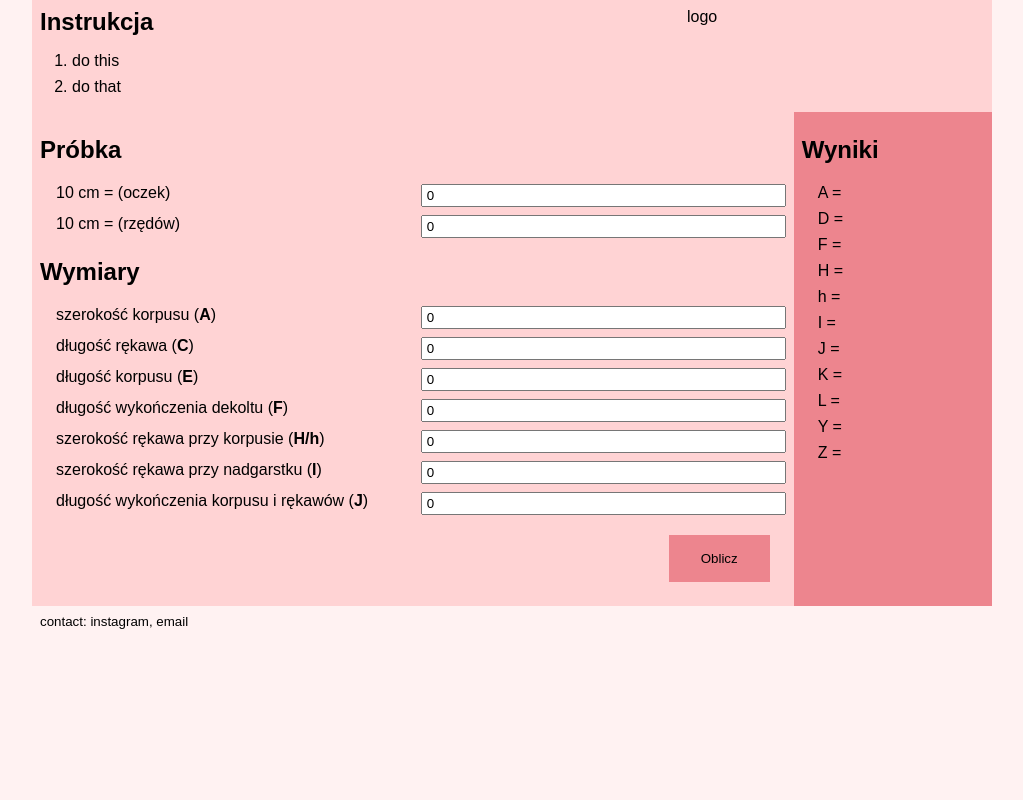
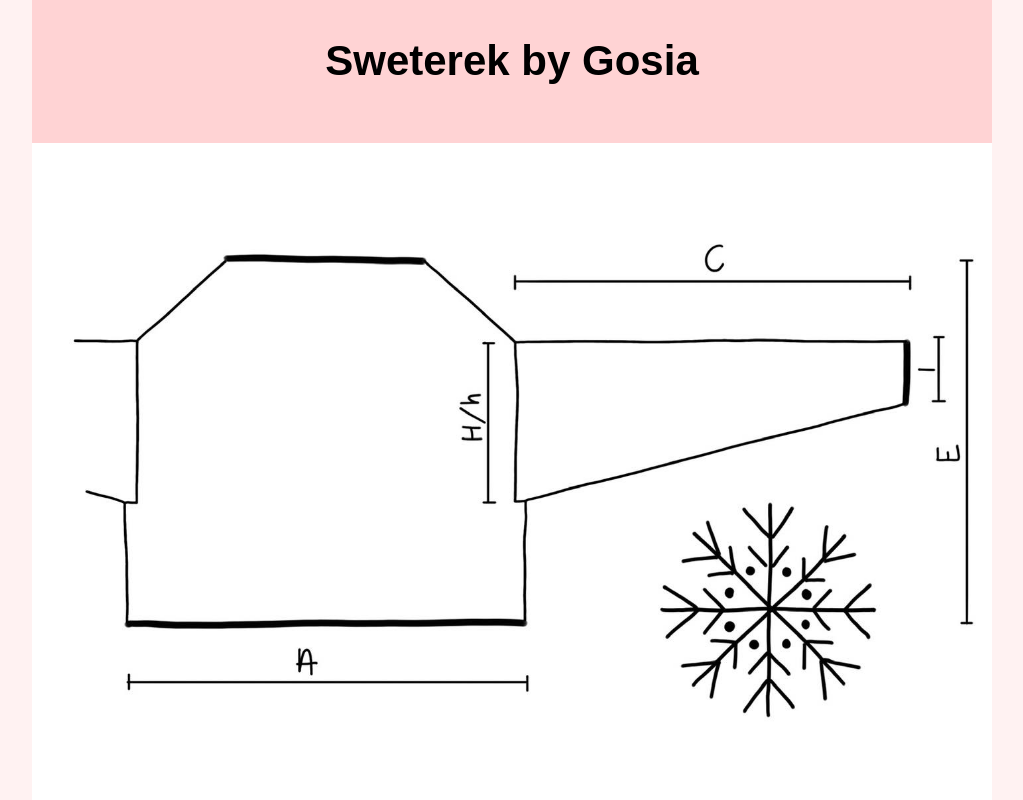
Before and after one commit to soofka/gosia, a plain HTML site: page index.html in a window 1280 px wide. Shown: the top 800 px of the page, without its empty margins (128-1151 px from the left). Drawn offline with Linux system fonts and the light colour scheme.

Commit message:
added swetr image

```diff
--- a/index.html
+++ b/index.html
@@ -4,111 +4,173 @@
   </head>
   <body>
     <style>
+      :root {
+        --grid: 8px;
+        --font-size: 12px;
+        --font-size-val: 12;
+        --page-min-size: 320px;
+        --page-min-size-val: 320;
+        --page-max-size: 960px;
+        --page-max-size-val: 960;
+
+        --white: rgba(255, 255, 255, 1);
+        --black: rgba(0, 0, 0, 1);
+        --pink-1: rgba(255, 242, 242, 1);
+        --pink-2: rgba(255, 211, 212, 1);
+        --pink-2-light: rgba(255, 211, 212, 0.76);
+        --pink-3: rgba(237, 133, 142, 1);
+        --pink-3-light: rgba(237, 133, 142, 0.88);
+        --success: rgba(112, 163, 78, 1);
+        --failure: rgba(196, 46, 28, 1);
+      }
+
       * {
-        font-family: Arial, Helvetica, sans-serif;
         margin: 0;
         padding: 0;
       }
 
-      body {
-        background: #fff2f2;
+      html, body {
+        color: var(--black);
+        background: var(--pink-1);
+        font-family: Arial, Helvetica, sans-serif;
+        font-size: calc(var(--font-size) + (var(--font-size-val)/2) * ((100vw - var(--page-min-size)) / (var(--page-max-size-val) - var(--page-min-size-val))));
+        font-style: normal;
+        font-variant: normal;
+        line-height: normal;
+      }
+
+      h1 {
+        font-size: calc((2 * var(--font-size)) + ((2 * var(--font-size-val))/2) * ((100vw - var(--page-min-size)) / (var(--page-max-size-val) - var(--page-min-size-val))));
+        margin: calc(((2 * var(--font-size)) + ((2 * var(--font-size-val))/2) * ((100vw - var(--page-min-size)) / (var(--page-max-size-val) - var(--page-min-size-val))))/2) 0 calc((2 * var(--font-size)) + ((2 * var(--font-size-val))/2) * ((100vw - var(--page-min-size)) / (var(--page-max-size-val) - var(--page-min-size-val)))) 0;
       }
 
       h2 {
-        margin: 16px 0;
+        font-size: calc((1.5 * var(--font-size)) + ((1.5 * var(--font-size-val))/2) * ((100vw - var(--page-min-size)) / (var(--page-max-size-val) - var(--page-min-size-val))));
+        margin: calc(((1.5 * var(--font-size)) + ((1.5 * var(--font-size-val))/2) * ((100vw - var(--page-min-size)) / (var(--page-max-size-val) - var(--page-min-size-val))))/2) 0 calc((1.5 * var(--font-size)) + ((1.5 * var(--font-size-val))/2) * ((100vw - var(--page-min-size)) / (var(--page-max-size-val) - var(--page-min-size-val)))) 0;
       }
 
-      ol li {
-        margin: 0 0 8px 32px;
+      h3 {
+        font-size: calc((1.25 * var(--font-size)) + ((1.25 * var(--font-size-val))/2) * ((100vw - var(--page-min-size)) / (var(--page-max-size-val) - var(--page-min-size-val))));
+        margin: calc(((1.25 * var(--font-size)) + ((1.25 * var(--font-size-val))/2) * ((100vw - var(--page-min-size)) / (var(--page-max-size-val) - var(--page-min-size-val))))/2) 0 calc((1.25 * var(--font-size)) + ((1.25 * var(--font-size-val))/2) * ((100vw - var(--page-min-size)) / (var(--page-max-size-val) - var(--page-min-size-val)))) 0;
+      }
+
+      h4, p, label, input, button {
+        font-size: calc(var(--font-size) + (var(--font-size-val)/2) * ((100vw - var(--page-min-size)) / (var(--page-max-size-val) - var(--page-min-size-val))));
+        margin: 0;
+      }
+
+      small {
+        font-size: calc((0.75 * var(--font-size)) + ((1.25 * var(--font-size-val))/2) * ((100vw - var(--page-min-size)) / (var(--page-max-size-val) - var(--page-min-size-val))));
+        margin: 0;
       }
 
       .wrapper {
         display: flex;
         flex-direction: column;
-        max-width: 960px;
+        min-width: var(--page-min-size);
+        max-width: var(--page-max-size);
         margin: 0 auto;
       }
 
-      header {
-        display: flex;
-        flex-flow: row-reverse wrap;
-        background: #ffd3d4;
+      .container {
+        padding: calc(2 * var(--grid));
       }
 
-      .logo {
-        flex-grow: 1;
+      .rows-container {
+        background: var(--white);
       }
 
-      .intro {
-        flex-grow: 2;
+      .row {
+        padding: calc(var(--grid) * 2) calc(var(--grid) * 2) calc(var(--grid) * 2) calc(var(--grid) * 3);
+      }
+
+      .validation__success {
+        box-shadow: 0 0 calc(var(--grid) / 8) calc(var(--grid) / 4) var(--success);
+      }
+
+      .validation__failure {
+        box-shadow: 0 0 calc(var(--grid) / 8) calc(var(--grid) / 4) var(--failure);
+      }
+
+      header {
+        padding: calc(var(--grid) * 2) var(--grid);
+        background: var(--pink-2);
+        text-align: center;
       }
 
       main {
         display: flex;
-        flex-flow: row wrap;
-        background: #ffd3d4;
+        flex-direction: column;
+        background: var(--pink-2);
       }
 
-      .input {
+      .calculator {
+        display: flex;
+        flex-flow: row wrap;
+      }
+
+      .calculator--input {
         flex-grow: 1;
       }
 
-      .output {
+      .calculator--input .row {
+        background: var(--pink-2);
+        padding-bottom: calc(var(--grid) * 4);
+      }
+
+      .calculator--input .row:nth-of-type(even) {
+        background:var(--pink-2-light);
+      }
+
+      .calculator--output {
         flex-grow: 1;
-        background: #ed858e;
+        background: var(--pink-3);
+        border-top: 1px solid var(--pink-3-light);
+        border-left: 1px solid var(--pink-3-light);
+        border-top-left-radius: var(--grid);
+      }
+
+      .calculator--output .row {
+        background: var(--pink-3);
+      }
+
+      .calculator--output .row:nth-of-type(even) {
+        background:var(--pink-3-light);
       }
 
       input {
-        padding: 2px 4px;
+        display: inline;
+        float: right;
+        max-width: calc(16 * var(--grid));
+        padding: calc(var(--grid) / 2) var(--grid);
       }
 
       button {
         border: none;
-        background: #ed858e;
-        margin: 16px;
-        padding: 16px 32px;
+        background: var(--pink-3);
+        margin: calc(var(--grid) * 2);
+        padding: calc(var(--grid) * 2) calc(var(--grid) * 4);
         cursor: pointer;
         float: right;
       }
 
       button:hover {
-        box-shadow: 0 0 2px 4px #ed858e;
-      }
-
-      .container {
-        padding: 8px;
-      }
-
-      .row {
-        display: grid;
-        grid-template-columns: 1fr 1fr;
-        padding: 4px 0 4px 16px;
-      }
-
-      .validation-success {
-        border: 1px solid #0f0;
-      }
-
-      .validation-failure {
-        border: 1px solid #f00;
+        background: var(--pink-3-light);
+        box-shadow: 0 0 calc(var(--grid) / 4) calc(var(--grid) / 2) var(--pink-3-light);
       }
     </style>
     <div class="wrapper">
-      <header class="container">
-        <div class="logo">logo</div>
-        <div class="intro">
-          <h2 style="margin-top:0">Instrukcja</h2>
-          <ol>
-            <li><p>do this</p></li>
-            <li><p>do that</p></li>
-          </ol>
-        </div>
+      <header>
+        <h1>Sweterek by Gosia</h1>
       </header>
       <main>
-        <div class="input container">
+        <img src="swetr.jpg" alt="Sweterek by Gosia" />
+        <div class="calculator">
+          <div class="calculator--input container">
             <form>
               <div class="sample">
                 <h2>Próbka</h2>
+                <div class="rows-container">
                   <div class="row">
                       <label for="stitches">10 cm = (oczek)</label>
                       <input type="number" name="stitches" id="stitches" value="0" />
@@ -118,8 +180,10 @@
                     <input type="number" name="rows" id="rows" value="0" />
                   </div>
                 </div>
+              </div>
               <div class="dimensions">
                 <h2>Wymiary</h2>
+                <div class="rows-container">
                   <div class="row">
                     <label for="body-width">szerokość korpusu (<strong>A</strong>)</label>
                     <input type="number" name="body-width" id="body-width" value="0" />
@@ -148,56 +212,60 @@
                     <label for="body-and-sleeves-finish-length">długość wykończenia korpusu i rękawów (<strong>J</strong>)</label>
                     <input type="number" name="body-and-sleeves-finish-length" id="body-and-sleeves-finish-length" value="0" />
                   </div>
+                </div>
                 <button type="submit">Oblicz</button>
               </div>
             </form>
           </div>
-        <div class="output container">
+          <div class="calculator--output container">
             <h2>Wyniki</h2>
+            <div class="rows-container">
               <p class="row">
                 <span>A =</span>
-            <span class="output-A"></span>
+                <span class="output-A">&nbsp;&nbsp;&nbsp;&nbsp;&nbsp;&nbsp;&nbsp;</span>
               </p>
               <p class="row">
                 <span>D =</span>
-            <span class="output-D"></span>
+                <span class="output-D">&nbsp;&nbsp;&nbsp;&nbsp;&nbsp;&nbsp;&nbsp;</span>
               </p>
               <p class="row">
                 <span>F =</span>
-            <span class="output-F"></span>
+                <span class="output-F">&nbsp;&nbsp;&nbsp;&nbsp;&nbsp;&nbsp;&nbsp;</span>
               </p>
               <p class="row">
                 <span>H =</span>
-            <span class="output-H"></span>
+                <span class="output-H">&nbsp;&nbsp;&nbsp;&nbsp;&nbsp;&nbsp;&nbsp;</span>
               </p>
               <p class="row">
                 <span>h =</span>
-            <span class="output-hh"></span>
+                <span class="output-hh">&nbsp;&nbsp;&nbsp;&nbsp;&nbsp;&nbsp;&nbsp;</span>
               </p>
               <p class="row">
                 <span>I =</span>
-            <span class="output-I"></span>
+                <span class="output-I">&nbsp;&nbsp;&nbsp;&nbsp;&nbsp;&nbsp;&nbsp;</span>
               </p>
               <p class="row">
                 <span>J =</span>
-            <span class="output-J"></span>
+                <span class="output-J">&nbsp;&nbsp;&nbsp;&nbsp;&nbsp;&nbsp;&nbsp;</span>
               </p>
               <p class="row">
                 <span>K =</span>
-            <span class="output-K"></span>
+                <span class="output-K">&nbsp;&nbsp;&nbsp;&nbsp;&nbsp;&nbsp;&nbsp;</span>
               </p>
               <p class="row">
                 <span>L =</span>
-            <span class="output-L"></span>
+                <span class="output-L">&nbsp;&nbsp;&nbsp;&nbsp;&nbsp;&nbsp;&nbsp;</span>
               </p>
               <p class="row">
                 <span>Y =</span>
-            <span class="output-Y"></span>
+                <span class="output-Y">&nbsp;&nbsp;&nbsp;&nbsp;&nbsp;&nbsp;&nbsp;</span>
               </p>
               <p class="row">
                 <span>Z =</span>
-            <span class="output-Z"></span>
+                <span class="output-Z">&nbsp;&nbsp;&nbsp;&nbsp;&nbsp;&nbsp;&nbsp;</span>
               </p>
+            </div>
+          </div>
         </div>
       </main>
       <footer class="container">
@@ -208,17 +276,17 @@
       const mround = (number, roundTo) => number === 0 || roundTo === 0 ? 0 : roundTo * Math.round(number/roundTo);
 
       const validateInput = (input) => {
-        input.classList.remove('validation-failure', 'validation-success');
+        input.classList.remove('validation__failure', 'validation__success');
 
         const intValue = parseInt(input.value);
         const result = !isNaN(parseInt(intValue)) && intValue > 0;
 
-        input.classList.add(result ? 'validation-success' : 'validation-failure');
+        input.classList.add(result ? 'validation__success' : 'validation__failure');
 
         return result;
       }
 
-      for (const input of document.querySelectorAll('.input input')) {
+      for (const input of document.querySelectorAll('.calculator--input input')) {
         input.addEventListener('blur', () => validateInput(input));
       }
 
@@ -227,7 +295,7 @@
 
         let validationResult = true;
 
-        for (const input of document.querySelectorAll('.input input')) {
+        for (const input of document.querySelectorAll('.calculator--input input')) {
           const singularValidationResult = validateInput(input);
           if (!singularValidationResult) {
             validationResult = false;
```
Also changed, not shown: swetr.jpg (added). Lines whose indentation alone changed are shown as unchanged.
